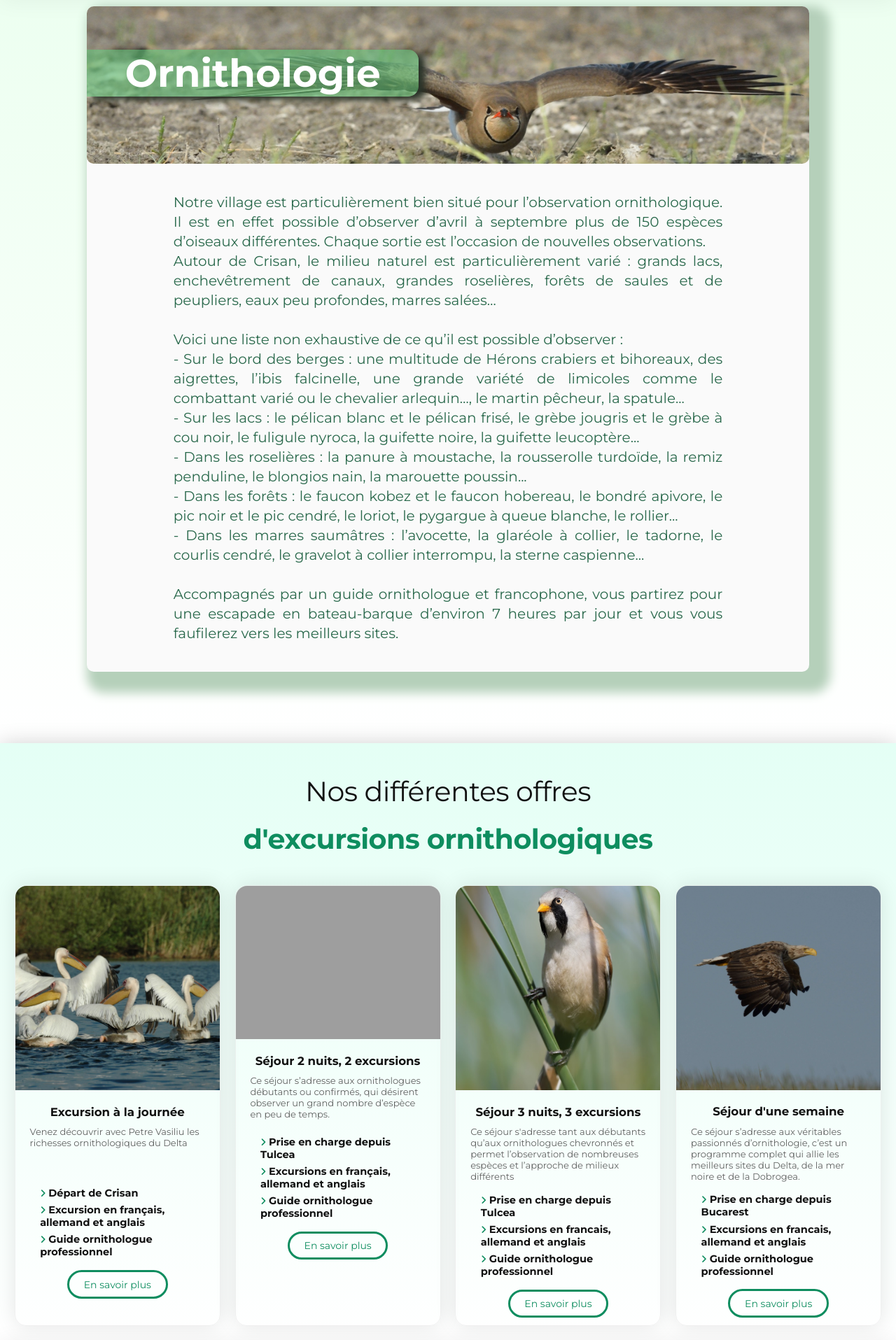
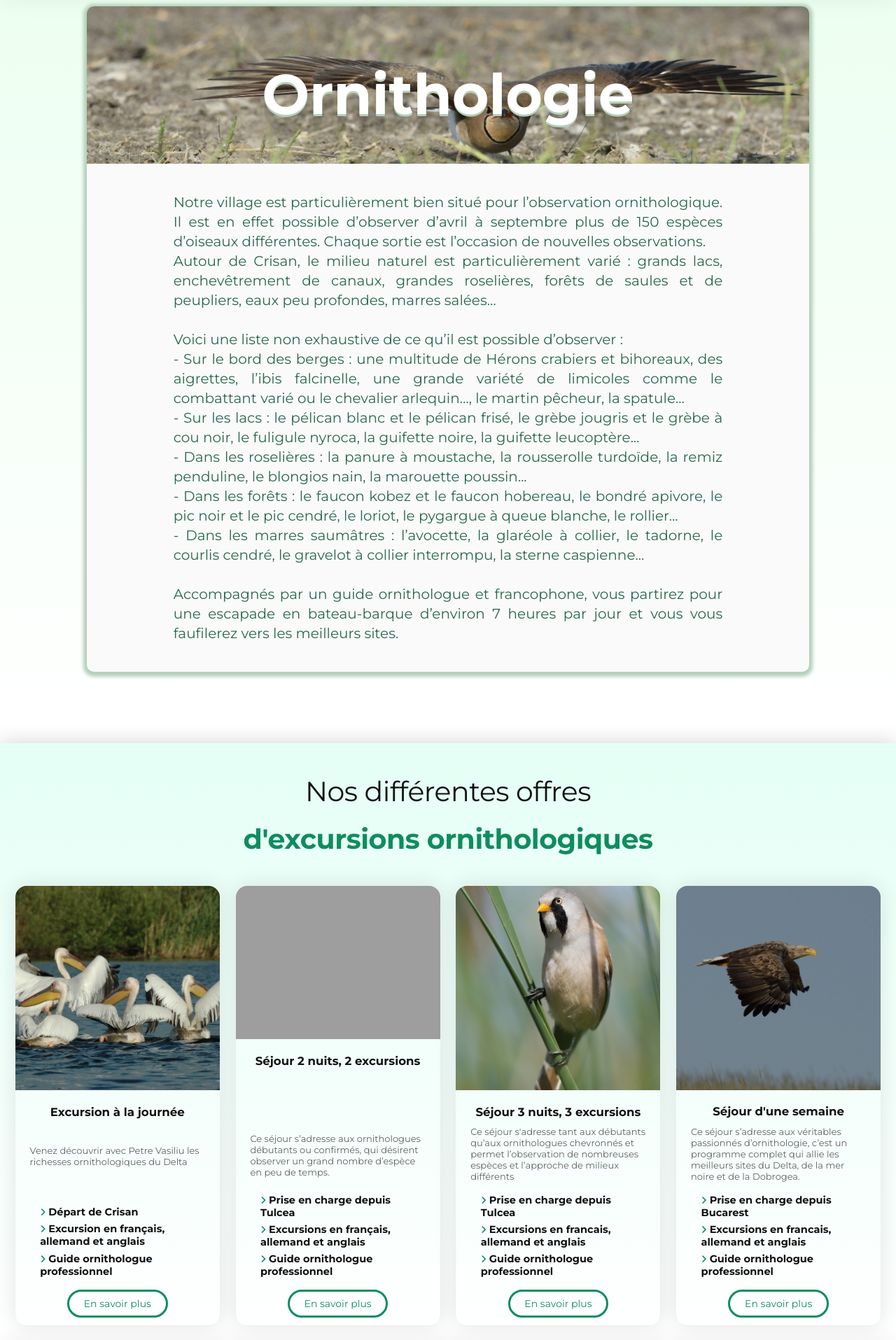
Before and after one commit to GioHdn/pensinuea_update, a PHP site: page /ornithologie.html in a window 1280 px wide. Shown: the part 93-2008 px from the top of the page at 70% size. Run offline with PHP 8.4, Linux system fonts and the light colour scheme; some libraries are stand-ins or nearby versions; some web fonts are replaced; grey boxes are pictures that could not be loaded.

Commit message:
Update styles.css

```diff
--- a/styles.css
+++ b/styles.css
@@ -134,7 +134,7 @@ small {
 	border-radius: 10px;
 	border: 15px;
 	background-color: rgba(250,250,250);
-	box-shadow: 15px 15px 15px 15px #b5d0ba;
+	box-shadow: 0px 2px 5px 5px #b5d0ba;
 	margin: 0% 15%;
 	transition: all 200ms ease-in;
 }
@@ -183,7 +183,7 @@ small {
 }
 
 .content-page-title {
-	border-radius: 10px;
+	border-radius: 10px 10px 0px 0px;
 	background-position: center;
 	background-image: url(images/pension1.jpg);
 	background-size: cover;
@@ -192,19 +192,13 @@ small {
 }
 
 .content-page-title h1 {
-	margin: 0;
-	width: 130%;
-	padding: 0%;
-	border-radius: 0px 15px 15px 0px;
-	background-color: rgb(95 194 122 / 59%);
-	box-shadow: 10px 5px 10px #2b3329;
-	font-size: 55px;
-	border-bottom: #2b7612;
+	border: 0px;
+	font-size: 80px;
 	color: white;
+	text-shadow: 0px 3px 0px #b5d0ba, 0px 14px 10px rgba(0, 0, 0, 0.15), 0px 24px 2px rgba(0, 0, 0, 0.1), 0px 34px 30px rgba(0, 0, 0, 0.1);
 }
 
 .content-page-title-h1 {
-	width: fit-content;
 	padding-top: 6%;
 }
 
@@ -674,6 +667,8 @@ span.excursion-content {
 
 /* MEAL CARDS */
 .meal-card {
+	display: flex;
+	flex-direction: column;
 	border: 1px solid rgba(230, 230, 230, 0.6);
 	box-shadow: 0px 0px 30px rgba(0, 0, 0, 0.1);
 	border-radius: 16px;
@@ -686,6 +681,9 @@ span.excursion-content {
 }
 
 .meal-card-body {
+	display: flex;
+	flex-direction: column;
+	flex-grow: 1;
 	max-height: 480px;
 	padding: 2rem 0.6rem;
 	overflow-y: auto;
```
Also changed, not shown: other parts of styles.css (+23 -11 lines).
